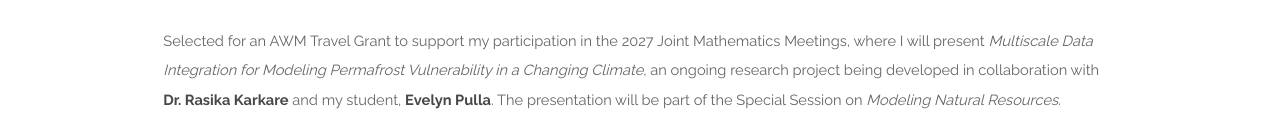
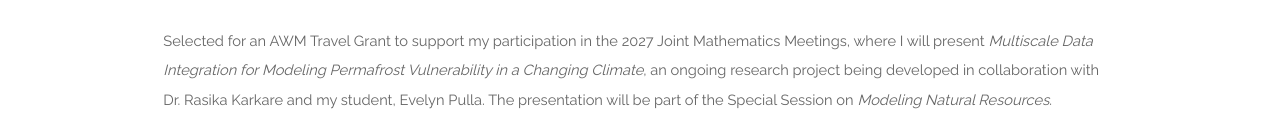
Before and after one commit to patriciamg90/patriciamg90.github.io, a plain HTML site: page news.html in a window 1280 px wide. Shown: the part 675-800 px from the top of the page. Drawn offline with Linux system fonts and the light colour scheme.

Commit message:
Simplify name formatting in news.html
Removed HTML strong tags around names for clarity.

```diff
--- a/news.html
+++ b/news.html
@@ -209,8 +209,8 @@
   <em>Multiscale Data Integration for Modeling Permafrost
   Vulnerability in a Changing Climate</em>, an ongoing research
   project being developed in collaboration with
-  <strong>Dr. Rasika Karkare</strong> and my student,
-  <strong>Evelyn Pulla</strong>.
+  Dr. Rasika Karkare and my student,
+  Evelyn Pulla.
   The presentation will be part of the Special Session on
   <em>Modeling Natural Resources</em>.
 
```
